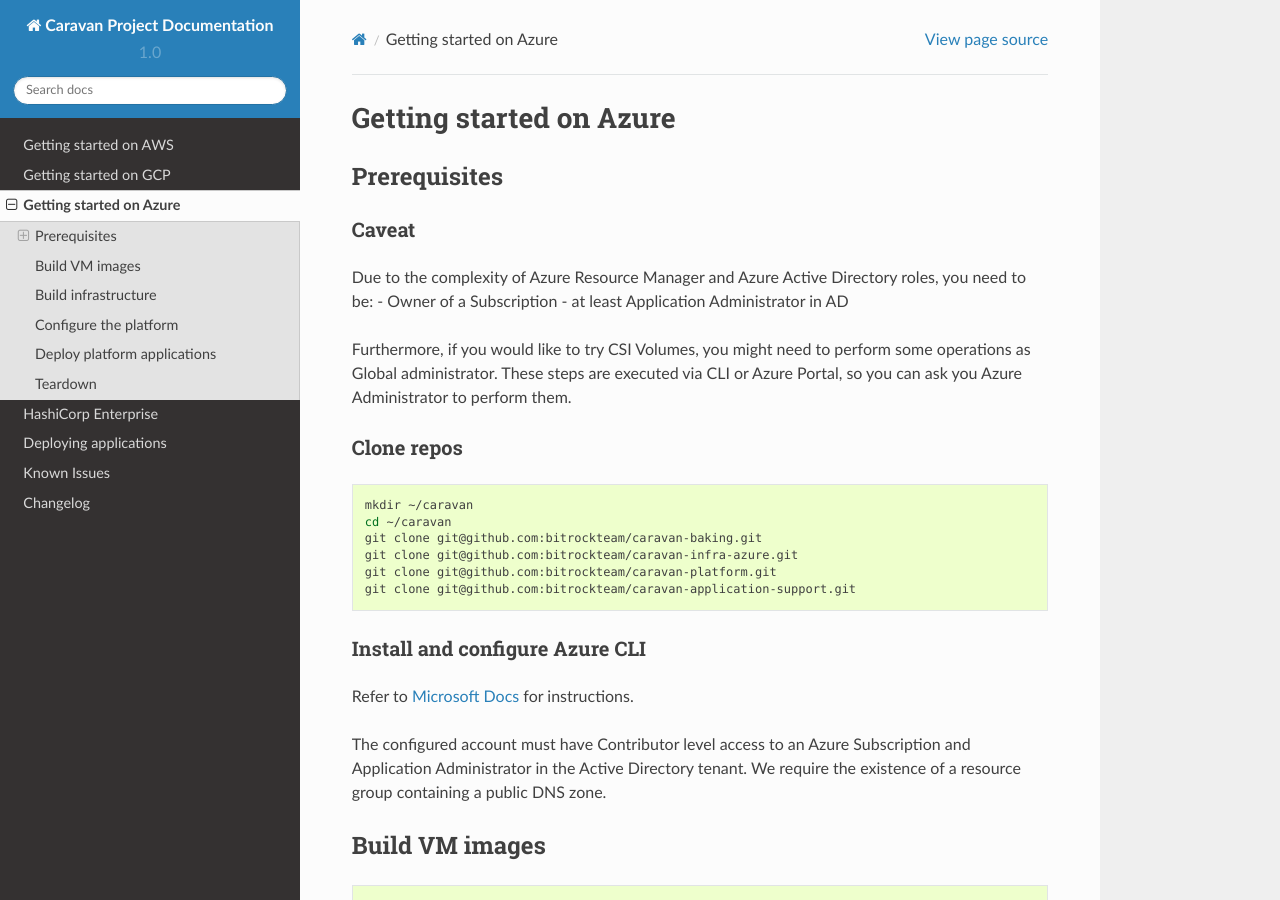
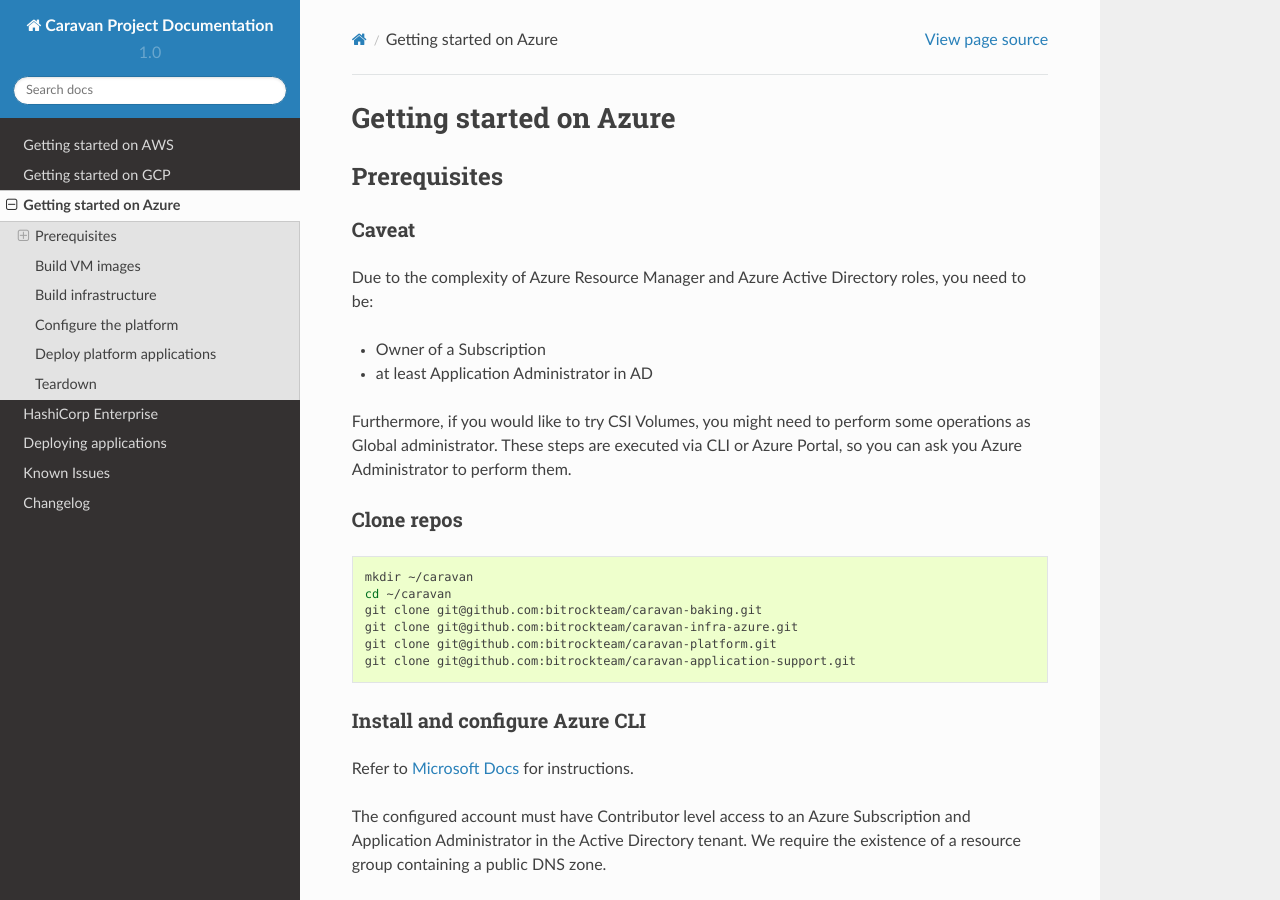
Before and after one commit to bitrockteam/caravanproject, a Sphinx documentation site: the page built from docs/getting-started-on-azure.rst, in a window 1280 px wide and 900 px high. Built offline with Sphinx 7.4.7 and the Read the Docs theme 2.0.0, drawn with Linux system fonts in a browser that asks for light colours.

Commit message:
better format for list of items

```diff
--- a/docs/getting-started-on-azure.rst
+++ b/docs/getting-started-on-azure.rst
@@ -8,8 +8,10 @@ Caveat
 ^^^^^^
 
 Due to the complexity of Azure Resource Manager and Azure Active
-Directory roles, you need to be: - Owner of a Subscription - at least
-Application Administrator in AD
+Directory roles, you need to be:
+
+* Owner of a Subscription
+* at least Application Administrator in AD
 
 Furthermore, if you would like to try CSI Volumes, you might need to
 perform some operations as Global administrator. These steps are
```
